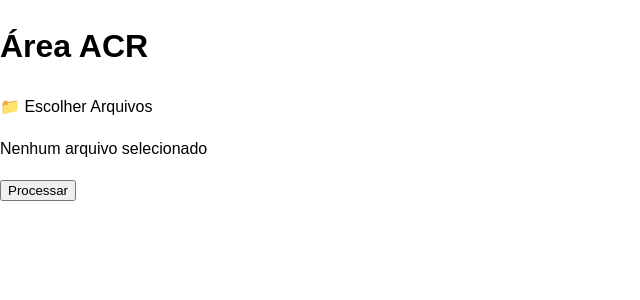
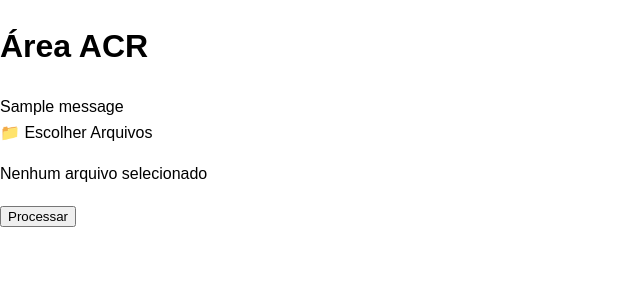
Before and after one commit to JennyGD1/AreaACR, a Flask app: page /calculadora in a window 1280 px wide. Shown: the top 300 px of the page, without its empty margins (0-640 px from the left). Run offline with Flask 3, Linux system fonts and the light colour scheme; one stand-in notice (Sample message) is shown.

Commit message:
Update indexcalculadora.html

```diff
--- a/templates/indexcalculadora.html
+++ b/templates/indexcalculadora.html
@@ -4,6 +4,16 @@
 <div class="borda-animada">
     <div class="content-box">
         <h1><strong>Área ACR</strong></h1>
+
+        {% with messages = get_flashed_messages() %}
+            {% if messages %}
+                <div class="alert-messages">
+                    {% for message in messages %}
+                        <div class="alert">{{ message }}</div>
+                    {% endfor %}
+                </div>
+            {% endif %}
+        {% endwith %}
 
         <form action="{{ url_for('upload') }}" method="post" enctype="multipart/form-data" id="upload-form">
             <input type="file" name="files" id="file-upload" multiple hidden aria-label="Selecionar arquivos" />
```
